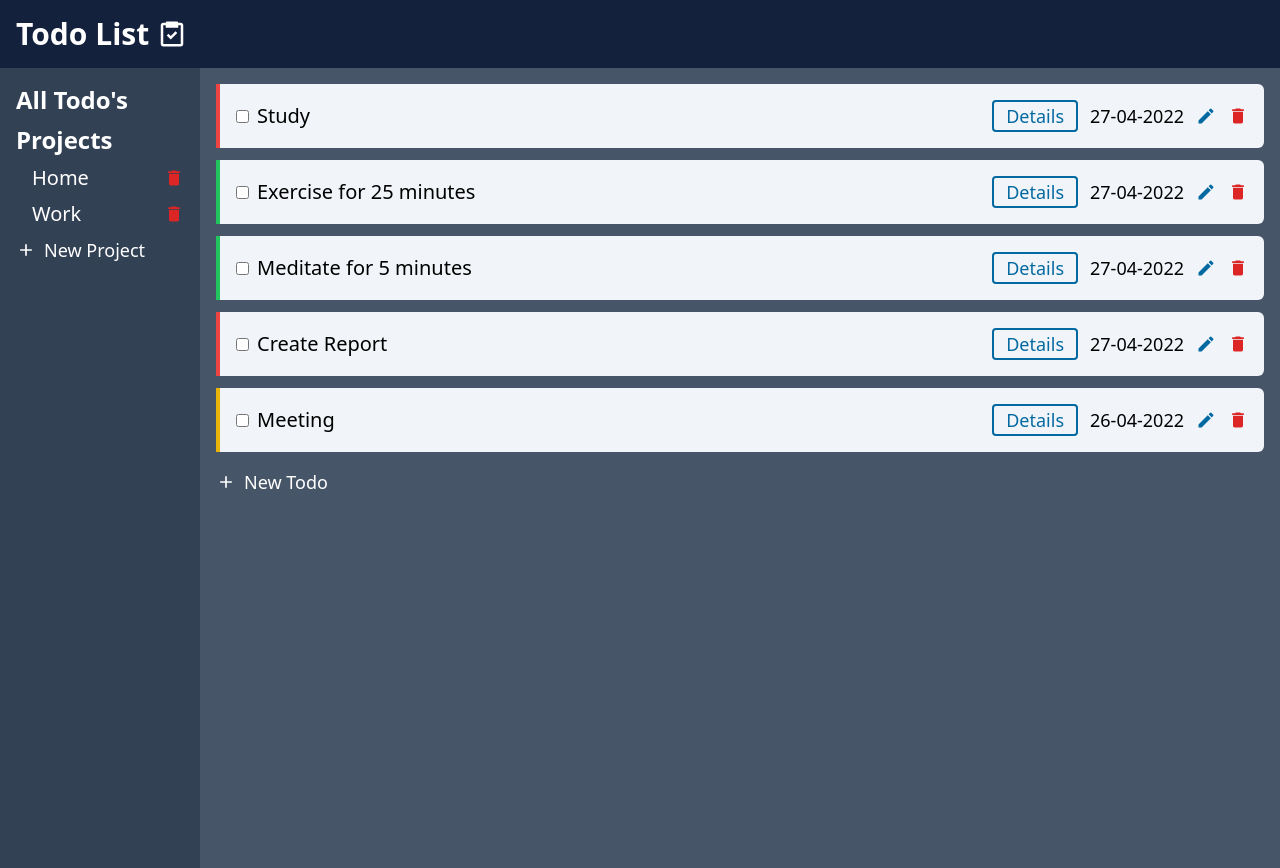
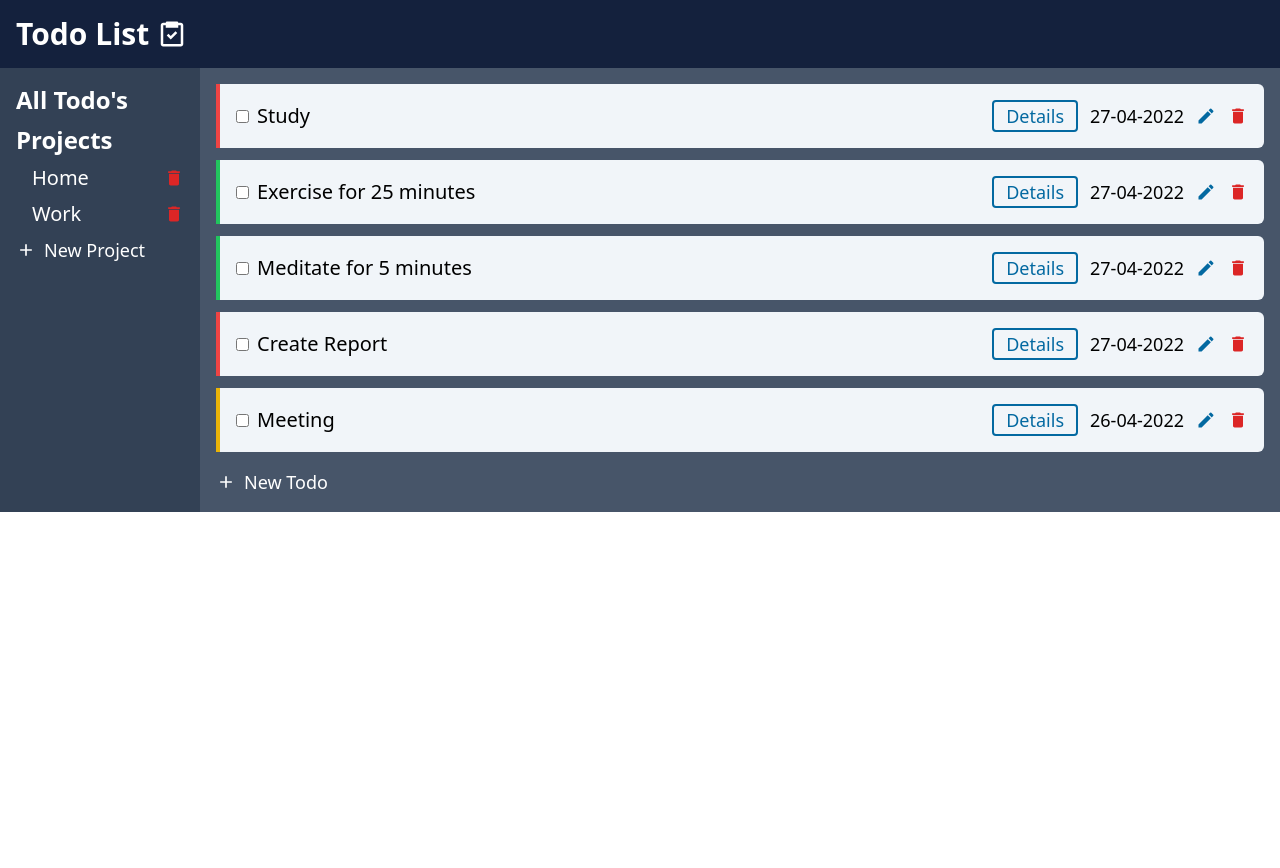
Before and after one commit to nacen-dev/odin-todo-list, a React (Create React App) app: page / in a window 1280 px wide. After the commit the page ends 800 px from the top, so only its background shows below. Built offline with nearby package versions, Linux system fonts and the light colour scheme.

Commit message:
Add overflow y to Content

```diff
--- a/src/components/Content.tsx
+++ b/src/components/Content.tsx
@@ -18,7 +18,7 @@ const Content = (props: Props) => {
   const allTodo = useAppSelector(selectAllTodo);
 
   return (
-    <main className="bg-slate-600 h-screen p-4">
+    <main className="bg-slate-600 p-4 overflow-y-auto">
       {selectContent ? (
         <Project name={selectContent.name} todoList={selectContent.todoList} />
       ) : <Project name="" todoList={allTodo} />}
```
